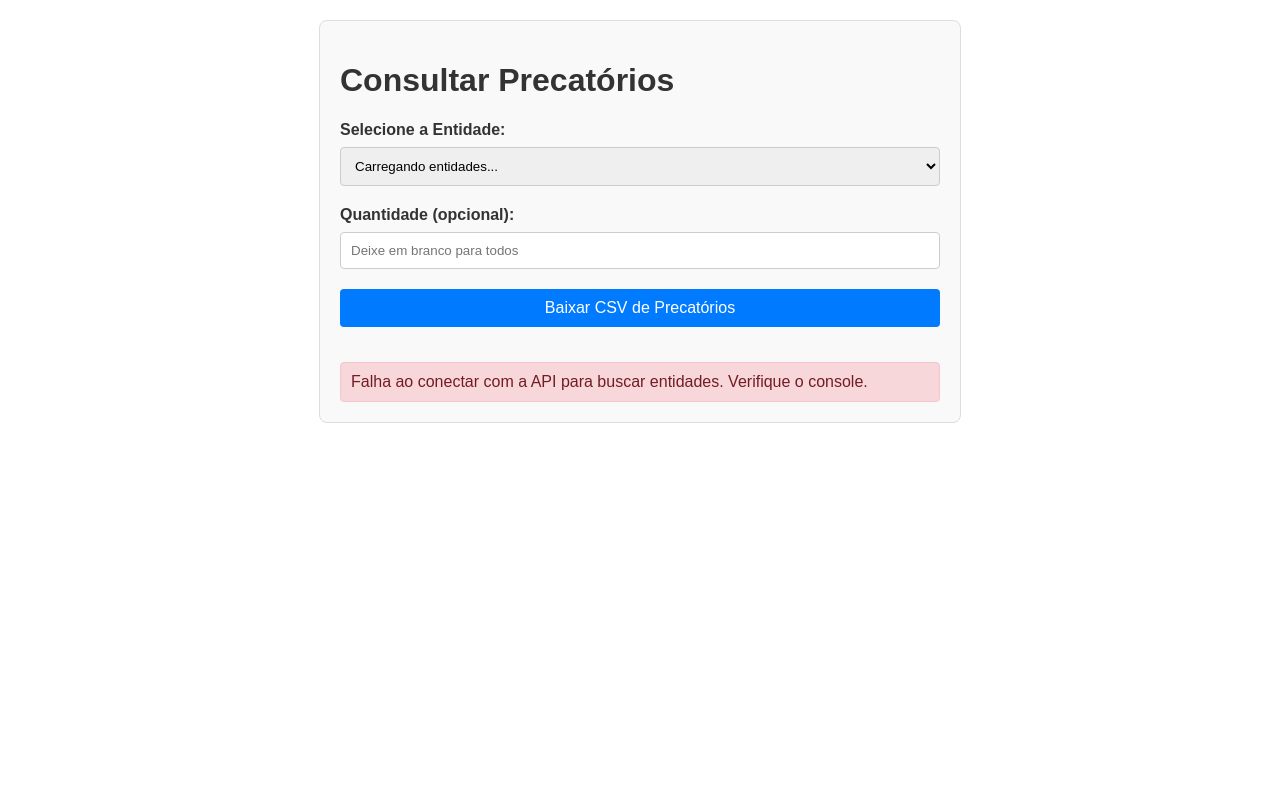
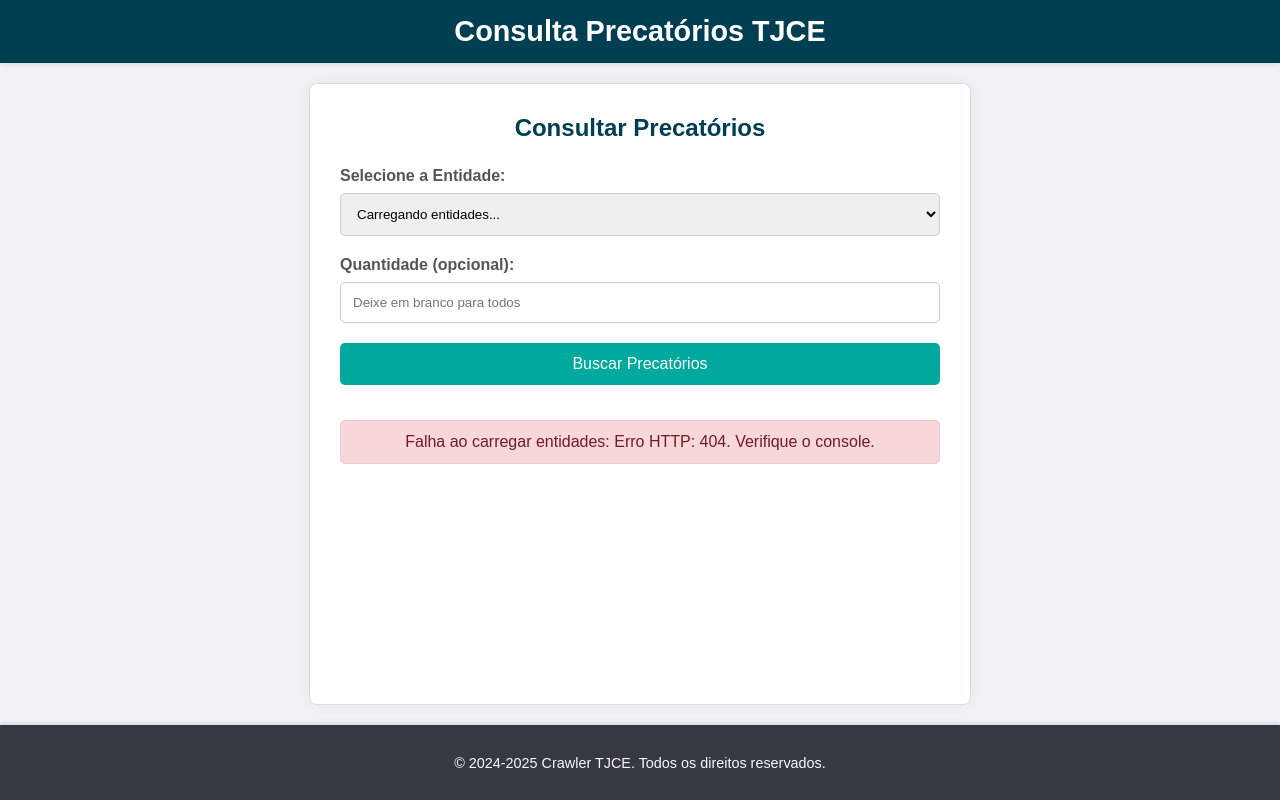
Before and after one commit to fernandozoomp/crawler-tjce, a Flask app: page / in a window 1280 px wide. Run offline with Flask 3, Linux system fonts and the light colour scheme.

Commit message:
Mudar layout da tela de busca e download

```diff
--- a/main.py
+++ b/main.py
@@ -123,7 +123,8 @@ precatorio_response_model_fields = api.model('PrecatorioResponse', {
     'status': fields.String(required=True, description='Status da resposta.'),
     'message': fields.String(required=True, description='Mensagem descritiva da resposta.'),
     'data': fields.List(fields.Nested(precatorio_item_fields), description='Lista de precatórios encontrados.', allow_null=True),
-    'pinata_url': fields.String(description='URL do arquivo CSV de precatórios no Pinata, se o upload for bem-sucedido.', allow_null=True)
+    'pinata_url': fields.String(description='URL do arquivo CSV de precatórios no Pinata, se o upload for bem-sucedido.', allow_null=True),
+    'num_precatorios_found': fields.Integer(description='Número total de precatórios encontrados para a consulta antes do CSV.', required=False, allow_null=True)
 })
 
 # Instância do crawler
@@ -250,92 +251,95 @@ class FetchPrecatorios(Resource):
             try:
                 count = int(count_str)
                 if count <= 0:
-                    logger.warning("Parâmetro 'count' inválido, deve ser um inteiro positivo.")
-                    # Corrigido para usar .dict()
-                    return PrecatorioResponse(status="error", message="Parâmetro 'count' inválido.", data=[]).dict(), 400
+                    logger.warning(f"Valor de 'count' inválido: {count_str}. Ignorando.")
+                    count = None # Trata count <= 0 como "todos"
             except ValueError:
-                logger.warning("Parâmetro 'count' inválido, deve ser um inteiro.")
-                # Corrigido para usar .dict()
-                return PrecatorioResponse(status="error", message="Parâmetro 'count' inválido.", data=[]).dict(), 400
+                logger.warning(f"Valor de 'count' não é um inteiro válido: {count_str}. Ignorando.")
+                # Mantém count como None
 
         if not entity_slug:
-            logger.warning("Parâmetro 'entity' é obrigatório.")
-            # Corrigido para usar .dict()
-            return PrecatorioResponse(status="error", message="Parâmetro 'entity' é obrigatório.", data=[]).dict(), 400
+            logger.error("Parâmetro 'entity' ausente na requisição /api/fetch.")
+            return PrecatorioResponse(status="error", message="Parâmetro 'entity' é obrigatório.", data=[], num_precatorios_found=0).dict(), 400
 
-        logger.info(f"Endpoint /fetch chamado para entidade: {entity_slug}, count: {count}")
-        crawler = PrecatoriosCrawler()
+        if not validate_entity_slug(entity_slug):
+            logger.error(f"Slug de entidade inválido fornecido: {entity_slug}")
+            return PrecatorioResponse(status="error", message=f"Slug de entidade inválido: {entity_slug}", data=[], num_precatorios_found=0).dict(), 400
 
-        # Usar um arquivo temporário para o CSV
+        official_entity_name = get_api_entity_name(entity_slug)
+        if not official_entity_name:
+            logger.error(f"Não foi possível encontrar o nome oficial para o slug: {entity_slug}")
+            return PrecatorioResponse(status="error", message=f"Nome oficial não encontrado para o slug: {entity_slug}", data=[], num_precatorios_found=0).dict(), 404
+
+        logger.info(f"Endpoint /fetch chamado para entidade: {official_entity_name} (slug: {entity_slug}), count: {count}")
+
         temp_dir = tempfile.mkdtemp()
-        timestamp_file = datetime.now().strftime("%Y%m%d%H%M%S")
-        # Sanitizar entity_slug para nome de arquivo
-        safe_entity_slug = entity_slug.replace(" ", "_").replace("/", "_")
-        temp_csv_filename = f"precatorios_{safe_entity_slug}_{timestamp_file}.csv"
-        temp_csv_path = os.path.join(temp_dir, temp_csv_filename)
-
-        logger.info(f"Arquivo CSV temporário será salvo em: {temp_csv_path}")
+        timestamp = datetime.now().strftime("%Y%m%d%H%M%S")
+        csv_filename = f"precatorios_{entity_slug}_{timestamp}.csv"
+        temp_csv_path = os.path.join(temp_dir, csv_filename)
 
         try:
-            raw_data = crawler.fetch_data(entity_slug, count=count) # Passa o count para fetch_data
+            raw_data = crawler.fetch_data(entity_slug_or_official_name=entity_slug, count=count) # Passa o slug
+
             if not raw_data:
-                logger.warning(f"Nenhum dado bruto encontrado para {entity_slug}")
-                # Limpa o diretório temporário
-                try:
-                    os.remove(temp_csv_path) # Remove o arquivo se existir (improvável)
-                    os.rmdir(temp_dir)
-                except OSError as e_clean:
-                    logger.warning(f"Erro ao limpar diretório temporário {temp_dir}: {e_clean}")
-                # Corrigido para usar .dict() e remover count
-                return PrecatorioResponse(status="warning", message="Nenhum dado encontrado para a entidade.", data=[]).dict(), 200
+                logger.warning(f"Nenhum dado bruto retornado pela API do TJCE para {official_entity_name}.")
+                msg = f"Nenhum dado encontrado na fonte para a entidade: {official_entity_name}."
+                if count is not None:
+                    msg += f" (limite de {count} registros)"
+                return PrecatorioResponse(status="warning", message=msg, data=[], num_precatorios_found=0).dict(), 200
 
-            # raw_data é um único dicionário da resposta da API.
-            # normalize_to_rows espera uma lista de dicionários (um por página de resposta)
-            rows = crawler.normalize_to_rows([raw_data]) # Envolver raw_data em uma lista
+            # A normalização agora espera uma lista de páginas
+            rows = crawler.normalize_to_rows([raw_data])
+            num_found = len(rows)
 
             if not rows:
-                logger.warning(f"Nenhum dado normalizado para {entity_slug}. O arquivo CSV não será gerado ou estará vazio.")
-                crawler.write_csv([], temp_csv_path) # Escreve CSV vazio com cabeçalhos
-            else:
-                crawler.write_csv(rows, temp_csv_path)
-                logger.info(f"{len(rows)} registros normalizados e salvos em {temp_csv_path} para {entity_slug}")
+                logger.info(f"Nenhum precatório normalizado para {official_entity_name} (slug: {entity_slug}).")
+                msg = f"Nenhum precatório encontrado e normalizado para a entidade: {official_entity_name}."
+                if count is not None:
+                     msg += f" (limite de {count} registros)"
+                return PrecatorioResponse(status="warning", message=msg, data=[], num_precatorios_found=0).dict(), 200
+
+            crawler.write_csv(rows, temp_csv_path)
+            logger.info(f"{num_found} registros normalizados e salvos em {temp_csv_path} para {entity_slug}")
 
             pinata_url = None
             logger.info(f"Verificando condições para upload no Pinata (Precatórios): JWT_EXISTS={bool(config.pinata_api_jwt)}, FILE_EXISTS={os.path.exists(temp_csv_path)}")
-            if config.pinata_api_jwt and os.path.exists(temp_csv_path) and (rows or not rows): # Tenta upload mesmo se vazio (com cabeçalhos)
-                logger.info(f"Tentando upload de {temp_csv_path} para Pinata como {temp_csv_filename}")
+            if config.pinata_api_jwt and os.path.exists(temp_csv_path):
+                logger.info(f"Tentando upload de {temp_csv_path} para Pinata como {csv_filename}")
                 pinata_url = upload_and_get_pinata_url(
                     local_file_path=temp_csv_path,
-                    file_name_for_pinata=temp_csv_filename, # Usa o nome do arquivo temp que já tem timestamp
+                    file_name_for_pinata=csv_filename,
                     pinata_jwt=config.pinata_api_jwt,
-                    pinata_metadata={"entity_slug": entity_slug, "type": "precatorios"}
+                    pinata_metadata={"entity_slug": entity_slug, "type": "precatorios", "count_filter": count}
                 )
                 if pinata_url:
                     logger.info(f"Upload para Pinata bem-sucedido: {pinata_url}")
                 else:
                     logger.warning(f"Falha no upload do arquivo de precatórios para o Pinata: {temp_csv_path}")
 
-            response_payload = PrecatorioResponse(
+            response_message = f"{num_found} precatório(s) encontrado(s) e processado(s) para {official_entity_name}."
+            if count is not None:
+                response_message += f" (Limite de busca: {count})"
+
+            return PrecatorioResponse(
                 status="success",
-                message=f"{len(rows) if rows else 0} precatórios encontrados e normalizados para {entity_slug}.",
-                data=rows if rows else [],
-                pinata_url=pinata_url
-            )
-            return response_payload.dict(), 200
+                message=response_message,
+                data=rows, # Alterado: Usar 'rows' diretamente, pois já são dicts serializados
+                pinata_url=pinata_url,
+                num_precatorios_found=num_found # Novo campo adicionado
+            ).dict(), 200
 
         except Exception as e:
             logger.error(f"Erro ao processar precatórios para {entity_slug}: {e}", exc_info=True)
-            # Corrigido para usar .dict() e remover count
-            return PrecatorioResponse(status="error", message=f"Erro interno: {str(e)}", data=[]).dict(), 500
+            return PrecatorioResponse(status="error", message=f"Erro interno ao processar precatórios: {str(e)}", data=[], num_precatorios_found=0).dict(), 500
         finally:
-            # Limpar o arquivo e diretório temporário
-            try:
-                if os.path.exists(temp_csv_path):
-                    os.remove(temp_csv_path)
-                os.rmdir(temp_dir)
-                logger.info(f"Diretório temporário {temp_dir} limpo.")
-            except OSError as e_clean:
-                logger.warning(f"Erro ao limpar diretório temporário {temp_dir}: {e_clean}")
+            if os.path.exists(temp_dir):
+                try:
+                    for f_name in os.listdir(temp_dir):
+                        os.remove(os.path.join(temp_dir, f_name))
+                    os.rmdir(temp_dir)
+                    logger.info(f"Diretório temporário {temp_dir} limpo.")
+                except Exception as e_clean:
+                    logger.error(f"Erro ao limpar diretório temporário {temp_dir}: {e_clean}", exc_info=True)
 
 def cli():
     """Interface de linha de comando para o crawler"""
--- a/models.py
+++ b/models.py
@@ -1,5 +1,5 @@
 from datetime import datetime, date
-from typing import Optional, List, Any, Union
+from typing import Optional, List, Any, Union, Dict
 from pydantic import BaseModel, Field, validator
 from decimal import Decimal, InvalidOperation
 import logging
@@ -211,8 +211,9 @@ class Precatorio(BaseModel):
 class PrecatorioResponse(BaseModel):
     status: str
     message: str
-    data: Optional[List[Precatorio]] = None
+    data: Optional[List[Dict[str, Any]]] = None
     pinata_url: Optional[str] = None
+    num_precatorios_found: int = 0
 
     class Config:
         json_encoders = {
--- a/templates/index.html
+++ b/templates/index.html
@@ -7,52 +7,92 @@
     <style>
         body {
             font-family: sans-serif;
-            background-color: #ffffff;
-            margin: 20px;
+            background-color: #f0f2f5; /* Um cinza claro para o fundo geral */
+            margin: 0; /* Remover margem padrão do body */
             color: #333;
+            display: flex;
+            flex-direction: column;
+            min-height: 100vh; /* Garante que o footer fique no fim da página mesmo com pouco conteúdo */
         }
+        .header {
+            background-color: #003E52; /* Azul escuro (inspirado Bazar do Precatório) */
+            color: white;
+            padding: 15px 30px;
+            text-align: center;
+            box-shadow: 0 2px 4px rgba(0,0,0,0.1);
+        }
+        .header h1 {
+            margin: 0;
+            font-size: 1.8em;
+        }
+
+        .container-wrapper {
+            flex: 1; /* Faz o wrapper do conteúdo principal crescer */
+            display: flex;
+            justify-content: center;
+            padding: 20px;
+        }
+
         .container {
             max-width: 600px;
-            margin: auto;
-            padding: 20px;
-            background-color: #f9f9f9;
+            width: 100%;
+            padding: 30px;
+            background-color: #ffffff; /* Fundo branco para o conteúdo */
             border: 1px solid #ddd;
             border-radius: 8px;
+            box-shadow: 0 0 15px rgba(0,0,0,0.05);
+        }
+        .container h2 {
+            text-align: center;
+            color: #003E52;
+            margin-top: 0;
+            margin-bottom: 25px;
         }
         label {
             display: block;
             margin-bottom: 8px;
             font-weight: bold;
+            color: #555;
         }
         select, input[type="number"], button {
             width: 100%;
-            padding: 10px;
+            padding: 12px;
             margin-bottom: 20px;
-            border-radius: 4px;
+            border-radius: 5px;
             border: 1px solid #ccc;
-            box-sizing: border-box; /* Para incluir padding e border na largura total */
+            box-sizing: border-box;
+        }
+        input[type="number"] {
+            appearance: textfield; /* Para navegadores baseados em WebKit/Blink para remover setas */
+            -moz-appearance: textfield; /* Para Firefox */
         }
         button {
-            background-color: #007bff;
+            background-color: #00A99D; /* Verde-água (inspirado Bazar do Precatório) */
             color: white;
             font-size: 16px;
             cursor: pointer;
             border: none;
+            transition: background-color 0.3s ease;
         }
         button:hover {
-            background-color: #0056b3;
+            background-color: #007A70; /* Tom mais escuro do verde-água */
         }
-        .loading-message, .error-message {
+        button:disabled {
+            background-color: #ccc;
+            cursor: not-allowed;
+        }
+        .status-message, .error-message { /* Unificado para status e erro */
             margin-top: 15px;
-            padding: 10px;
-            border-radius: 4px;
+            padding: 12px;
+            border-radius: 5px;
+            text-align: center;
         }
-        .loading-message {
+        .status-message { /* Para mensagens de sucesso ou informativas */
             background-color: #e7f3fe;
             border: 1px solid #d0eaff;
             color: #0c5460;
         }
-        .error-message {
+        .error-message { /* Para mensagens de erro */
             background-color: #f8d7da;
             border: 1px solid #f5c6cb;
             color: #721c24;
@@ -60,11 +100,24 @@
         .hidden {
             display: none;
         }
+        .footer {
+            background-color: #343a40; /* Cinza escuro para o footer */
+            color: #f8f9fa; /* Texto claro para o footer */
+            text-align: center;
+            padding: 15px 30px;
+            font-size: 0.9em;
+            box-shadow: 0 -2px 4px rgba(0,0,0,0.1);
+        }
     </style>
 </head>
 <body>
+    <header class="header">
+        <h1>Consulta Precatórios TJCE</h1>
+    </header>
+
+    <div class="container-wrapper">
         <div class="container">
-        <h1>Consultar Precatórios</h1>
+            <h2>Consultar Precatórios</h2>
 
             <div>
                 <label for="entity-dropdown">Selecione a Entidade:</label>
@@ -75,50 +128,57 @@
 
             <div>
                 <label for="count-filter">Quantidade (opcional):</label>
-            <input type="number" id="count-filter" placeholder="Deixe em branco para todos">
+                <input type="number" id="count-filter" placeholder="Deixe em branco para todos" min="1">
             </div>
 
-        <button id="download-csv-button">Baixar CSV de Precatórios</button>
+            <button id="search-precatorios-button">Buscar Precatórios</button>
+            <button id="download-csv-button" class="hidden" style="margin-top: 10px; background-color: #007bff;">Baixar CSV</button>
 
-        <div id="loading-message" class="loading-message hidden">
-            Buscando dados e preparando CSV... Por favor, aguarde.
+            <div id="status-message" class="status-message hidden">
+                <!-- Mensagens de status/resultado da busca serão inseridas aqui -->
             </div>
             <div id="error-message" class="error-message hidden">
                 <!-- Mensagens de erro serão inseridas aqui -->
             </div>
         </div>
+    </div>
+
+    <footer class="footer">
+        <p>&copy; 2024-2025 Crawler TJCE. Todos os direitos reservados.</p>
+    </footer>
 
     <script>
         const entityDropdown = document.getElementById('entity-dropdown');
         const countFilterInput = document.getElementById('count-filter');
+        const searchButton = document.getElementById('search-precatorios-button');
         const downloadButton = document.getElementById('download-csv-button');
-        const loadingMessageDiv = document.getElementById('loading-message');
+        const statusMessageDiv = document.getElementById('status-message');
         const errorMessageDiv = document.getElementById('error-message');
+        let currentPinataUrl = null; // Para armazenar a URL do Pinata após a busca
 
-        function showLoading(message) {
-            loadingMessageDiv.textContent = message || 'Processando...';
-            loadingMessageDiv.classList.remove('hidden');
-            errorMessageDiv.classList.add('hidden');
-            downloadButton.disabled = true;
+        function showStatus(message, isError = false) {
+            const divToShow = isError ? errorMessageDiv : statusMessageDiv;
+            const divToHide = isError ? statusMessageDiv : errorMessageDiv;
+
+            divToShow.textContent = message;
+            divToShow.classList.remove('hidden');
+            divToHide.classList.add('hidden');
         }
 
-        function hideLoading() {
-            loadingMessageDiv.classList.add('hidden');
-            downloadButton.disabled = false;
-        }
-
-        function showError(message) {
-            errorMessageDiv.textContent = message;
-            errorMessageDiv.classList.remove('hidden');
-            hideLoading();
+        function hideMessages() {
+            statusMessageDiv.classList.add('hidden');
+            errorMessageDiv.classList.add('hidden');
         }
 
         async function populateEntities() {
+            showStatus('Carregando entidades...');
+            entityDropdown.disabled = true;
+            searchButton.disabled = true;
             try {
-                entityDropdown.disabled = true;
                 const response = await fetch('/api/entities');
                 if (!response.ok) {
-                    throw new Error(`Erro HTTP: ${response.status}`);
+                    const errorData = await response.json().catch(() => ({ message: `Erro HTTP: ${response.status}` }));
+                    throw new Error(errorData.message || `Erro HTTP: ${response.status}`);
                 }
                 const result = await response.json();
 
@@ -130,27 +190,25 @@
                         option.textContent = entity.official_name;
                         entityDropdown.appendChild(option);
                     });
-                    if (result.pinata_url) {
-                        console.log("CSV de entidades disponível em:", result.pinata_url);
-                        // Poderia adicionar um link para o CSV de entidades aqui, se desejado.
-                    }
+                    hideMessages(); // Limpa "Carregando entidades..."
                 } else {
-                    showError(result.message || 'Não foi possível carregar as entidades.');
+                    showStatus(result.message || 'Não foi possível carregar as entidades.', true);
                 }
             } catch (error) {
                 console.error('Erro ao buscar entidades:', error);
-                showError('Falha ao conectar com a API para buscar entidades. Verifique o console.');
+                showStatus(`Falha ao carregar entidades: ${error.message}. Verifique o console.`, true);
             } finally {
                 entityDropdown.disabled = false;
+                searchButton.disabled = false;
             }
         }
 
-        downloadButton.addEventListener('click', async () => {
+        searchButton.addEventListener('click', async () => {
             const entitySlug = entityDropdown.value;
             const count = countFilterInput.value;
 
             if (!entitySlug) {
-                showError('Por favor, selecione uma entidade.');
+                showStatus('Por favor, selecione uma entidade.', true);
                 return;
             }
 
@@ -159,33 +217,74 @@
                 fetchUrl += `&count=${parseInt(count)}`;
             }
 
-            showLoading('Buscando dados dos precatórios e preparando o CSV...');
+            showStatus('Buscando dados dos precatórios...');
+            searchButton.disabled = true;
+            downloadButton.classList.add('hidden'); // Esconde o botão de download durante nova busca
+            currentPinataUrl = null;
 
             try {
                 const response = await fetch(fetchUrl);
+                const result = await response.json(); // Tenta parsear JSON mesmo em erro para pegar msg da API
+
                 if (!response.ok) {
-                     const errorData = await response.json().catch(() => ({ message: `Erro HTTP: ${response.status}` }));
-                    throw new Error(errorData.message || `Erro HTTP: ${response.status}`);
+                    throw new Error(result.message || `Erro HTTP: ${response.status} ao buscar precatórios.`);
                 }
-                const result = await response.json();
 
-                hideLoading();
+                // num_precatorios_found é o que vem da API
+                // Garante que numRecords seja um número, tratando null e undefined como 0.
+                const numRecords = Number(result.num_precatorios_found) || 0;
 
-                if (result.status === 'success' && result.pinata_url) {
-                    // Redireciona para a URL do Pinata para download
-                    window.location.href = result.pinata_url;
-                } else if (result.status === 'warning' && result.message && result.message.includes("Nenhum dado encontrado")) {
-                    showError('Nenhum dado encontrado para esta entidade e filtros.');
+                if (result.status === 'success' || (result.status === 'warning' && result.message && result.message.includes("Nenhum dado encontrado"))) {
+                    if (numRecords > 0 && result.pinata_url) {
+                        showStatus(`${numRecords} precatório(s) encontrado(s) para ${entityDropdown.options[entityDropdown.selectedIndex].text}. Clique em 'Baixar CSV' para fazer o download.`);
+                        currentPinataUrl = result.pinata_url;
+                        downloadButton.classList.remove('hidden');
+                    } else if (numRecords === 0) {
+                         showStatus(`Nenhum precatório encontrado para ${entityDropdown.options[entityDropdown.selectedIndex].text} com os filtros aplicados.`);
+                         downloadButton.classList.add('hidden'); // Garante que o botão de download fique escondido
+                         currentPinataUrl = null;
+                    } else if (result.pinata_url) {
+                        // Este caso é para quando numRecords pode não ser > 0 (ex: undefined se a API não enviar num_precatorios_found)
+                        // mas ainda temos uma URL. Priorizamos a contagem se disponível.
+                        const countText = result.num_precatorios_found !== undefined ? `${result.num_precatorios_found} precatório(s) encontrado(s)` : "Dados encontrados";
+                        showStatus(`${countText} para ${entityDropdown.options[entityDropdown.selectedIndex].text}. Clique em 'Baixar CSV' para fazer o download.`);
+                        currentPinataUrl = result.pinata_url;
+                        downloadButton.classList.remove('hidden');
                     } else {
-                    showError(result.message || 'Erro ao buscar precatórios ou URL do Pinata não encontrada.');
+                        // Caso geral onde não há URL ou a busca falhou de outra forma mas não lançou exceção HTTP
+                        showStatus(result.message || 'Busca concluída, mas sem URL para download ou número de registros claro.', true);
+                        downloadButton.classList.add('hidden');
+                        currentPinataUrl = null;
+                    }
+                } else { // Outros status de erro da API que não foram 'success' ou 'warning' com 'Nenhum dado'
+                    showStatus(result.message || 'Erro ao buscar precatórios.', true);
+                    downloadButton.classList.add('hidden');
+                    currentPinataUrl = null;
                 }
             } catch (error) {
                 console.error('Erro na requisição para /api/fetch:', error);
-                showError(`Ocorreu um erro: ${error.message}. Verifique o console.`);
+                showStatus(`Ocorreu um erro: ${error.message}. Verifique o console.`, true);
+            } finally {
+                searchButton.disabled = false;
             }
         });
 
-        // Popula as entidades ao carregar a página
+        downloadButton.addEventListener('click', () => {
+            if (currentPinataUrl) {
+                window.location.href = currentPinataUrl;
+            } else {
+                showStatus('Nenhuma URL de download disponível. Realize uma busca primeiro.', true);
+            }
+        });
+
+        entityDropdown.addEventListener('change', () => {
+            // Quando a entidade muda, esconde mensagens e o botão de download,
+            // pois o resultado anterior não é mais válido para a nova seleção.
+            hideMessages();
+            downloadButton.classList.add('hidden');
+            currentPinataUrl = null;
+        });
+
         window.onload = populateEntities;
     </script>
 </body>
```
Also changed, not shown: crawler.py (line endings or trailing spaces), 1 other file. Lines whose indentation alone changed are shown as unchanged.
